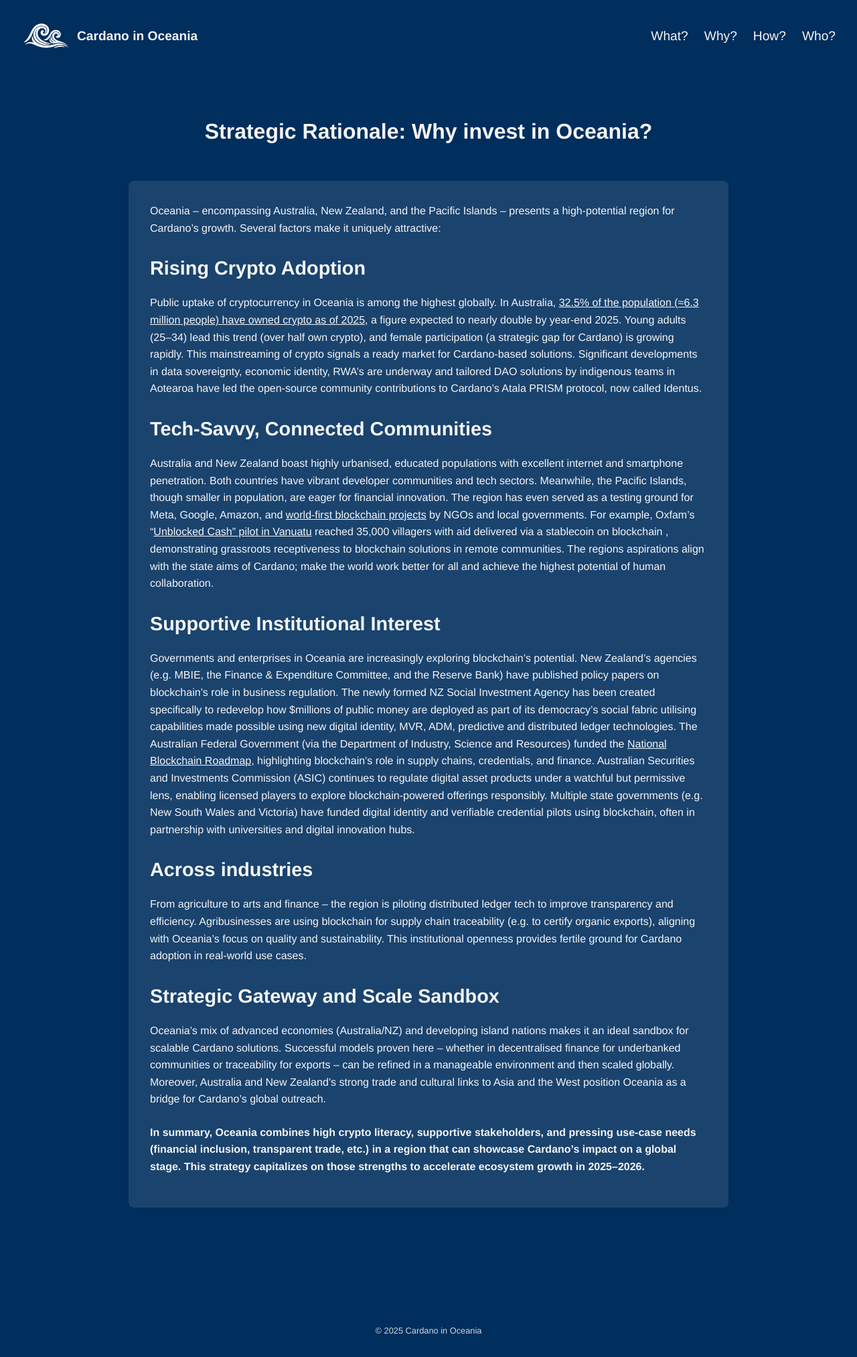
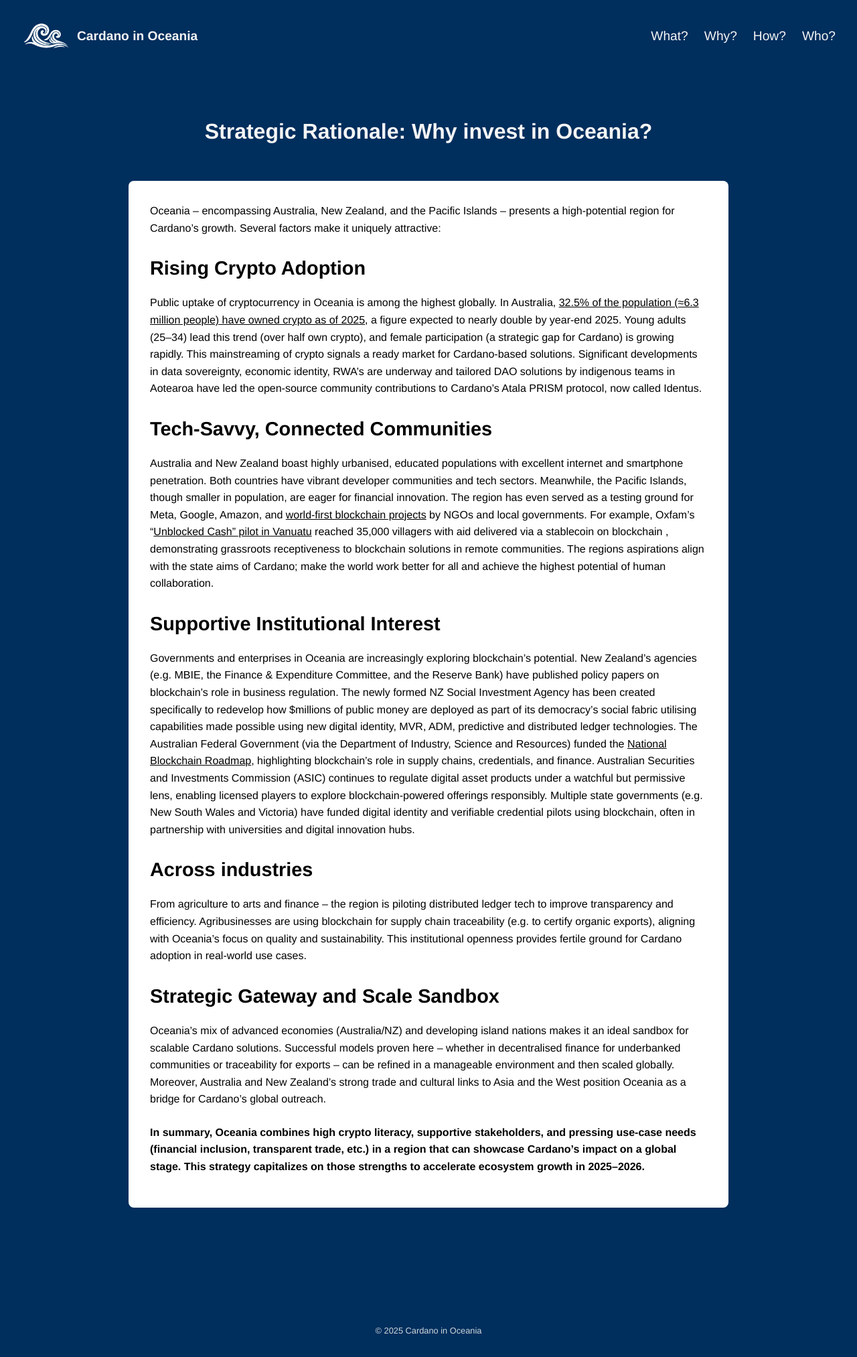
Before and after one commit to cardano-in-oceania/cardano-in-oceania.github.io, a Jekyll site: the page built from pages/why.md, in a window 1280 px wide. Shown: the whole page at 67% size. Built offline with Jekyll 4.4.1, drawn with Linux system fonts in a browser that asks for light colours.

Commit message:
scss - background

```diff
--- a/assets/css/main.scss
+++ b/assets/css/main.scss
@@ -185,7 +185,8 @@
 }
 
 .section {
-  background: rgba(255,255,255,0.1);
+  color: black;
+  background: white;
   padding: 2rem;
   margin: 3rem auto;
   border-radius: 8px;
```
Also changed, not shown: docs/_layouts/default.html (added), 1 other file.
